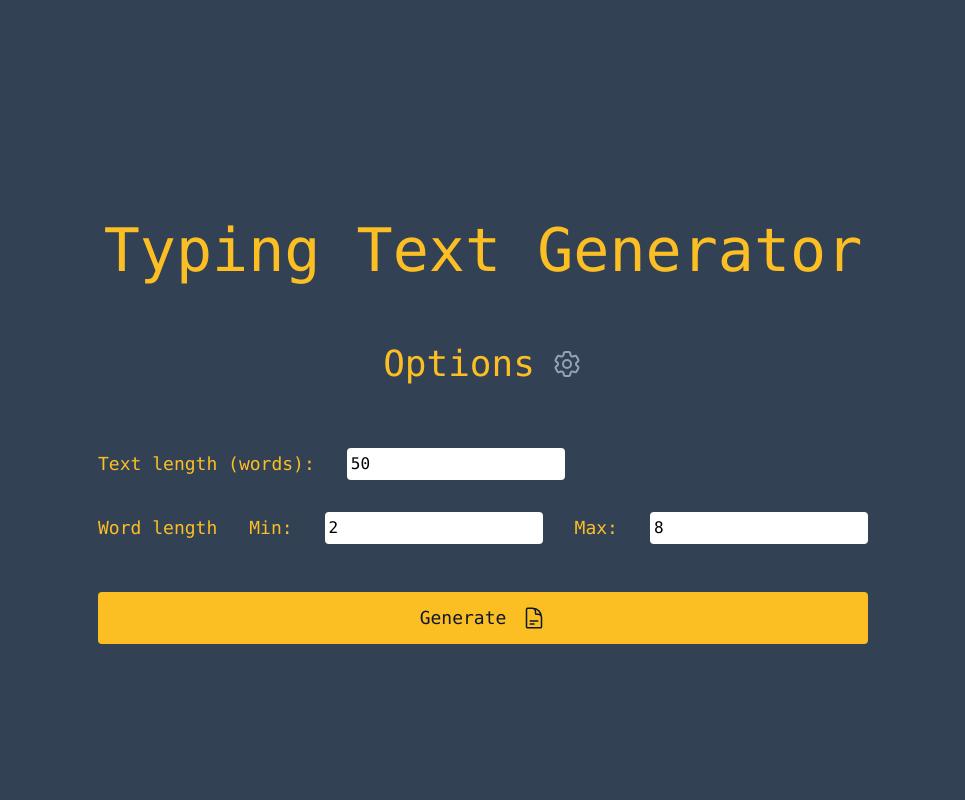
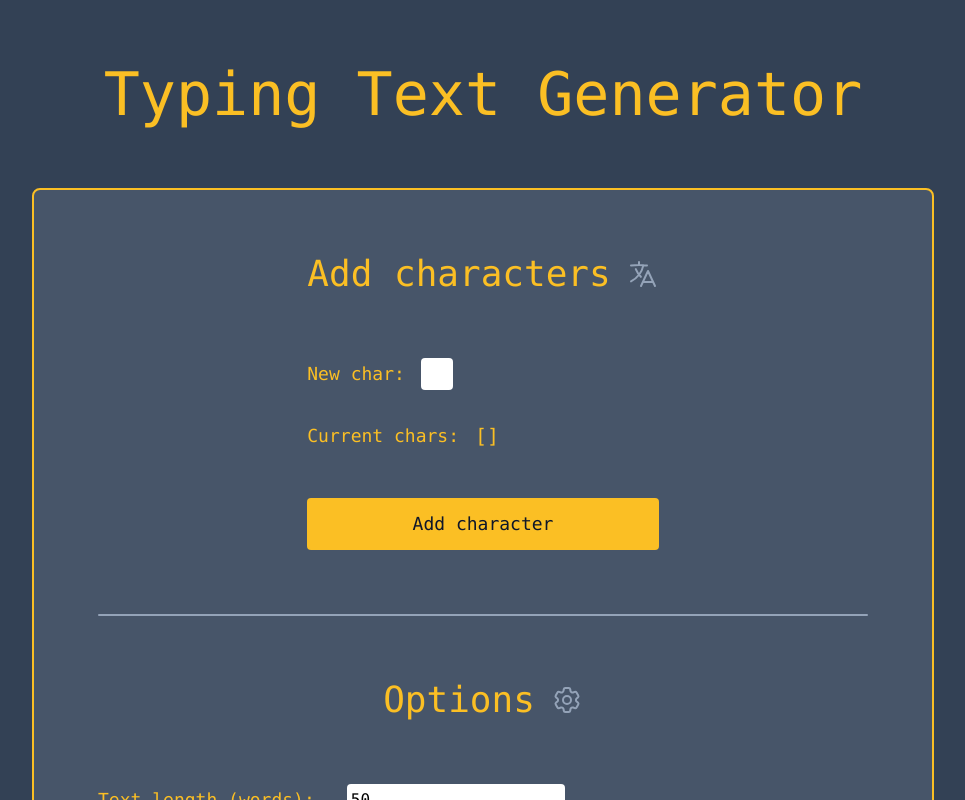
Before and after one commit to martindzida/typing-text-generator, a React (Vite) app: page / in a window 1280 px wide. Shown: the top 800 px of the page, without its empty margins (157-1122 px from the left). Built offline with nearby package versions, Linux system fonts and the light colour scheme.

Commit message:
chars form

```diff
--- a/src/App.tsx
+++ b/src/App.tsx
@@ -1,17 +1,26 @@
 import { useState } from 'react'
 import SettingsForm from './components/SettingsForm'
 import DisplayText from './components/DisplayText'
+import AddCharsForm from './components/AddCharsForm'
 
 function App() {
   const [curText, setCurText] = useState<string | null>(null)
 
   return (
     <div className='w-full min-h-screen flex flex-col justify-center items-center bg-slate-700 font-mono'>
-      <h1 className='text-amber-400 text-6xl p-16'>Typing Text Generator</h1>
+      <header>
+        <h1 className='text-amber-400 text-6xl p-16 text-center'>
+          Typing Text Generator
+        </h1>
+      </header>
       {curText ? (
         <DisplayText text={curText} genNewText={setCurText} />
       ) : (
-        <SettingsForm getGeneratedText={setCurText} />
+        <div className='flex flex-col items-center gap-16 bg-slate-600 p-16 rounded-lg border-2 border-amber-400'>
+          <AddCharsForm />
+          <div className='w-full h-0.5 bg-slate-400 rounded-full'></div>
+          <SettingsForm getGeneratedText={setCurText} />
+        </div>
       )}
     </div>
   )
```
